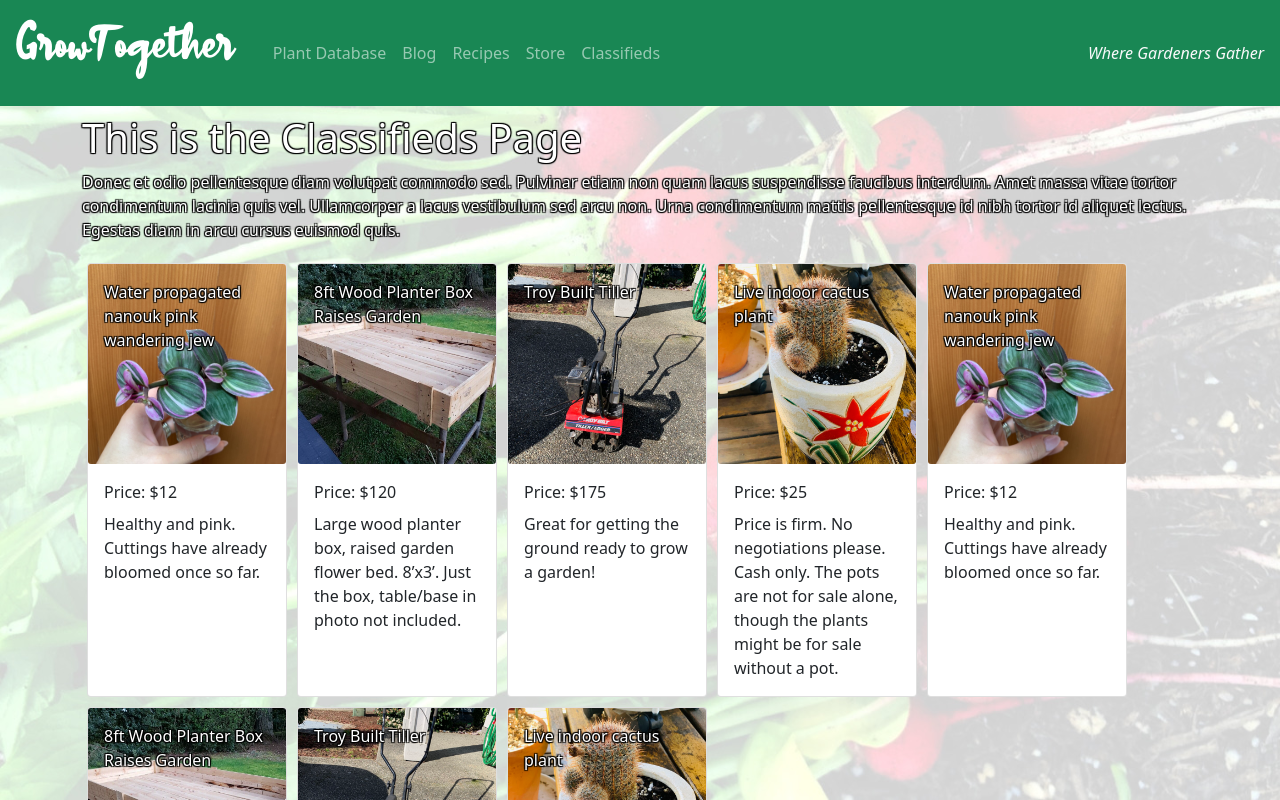
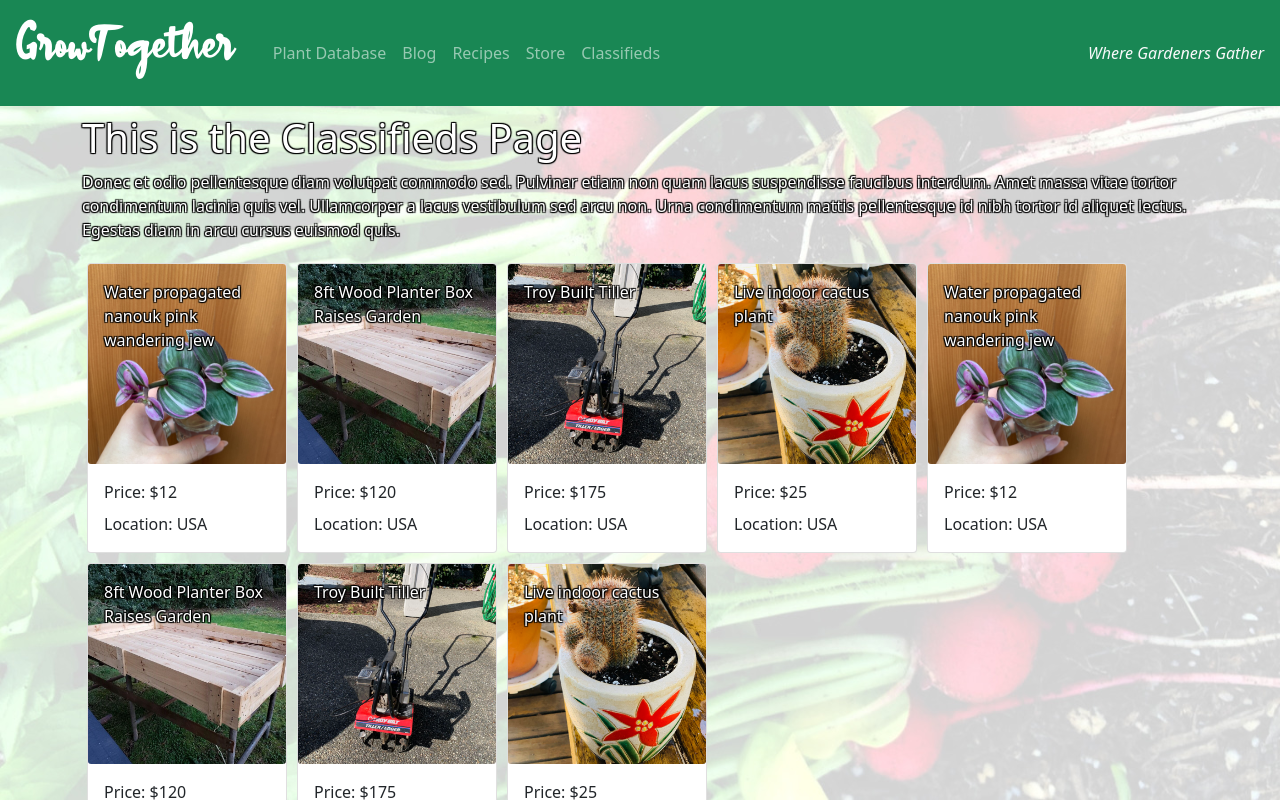
Before and after one commit to ericmtang/nc-garden-project, a React (Create React App) app: page /#/Classifieds in a window 1280 px wide. Shown: the top 800 px of the page. Built offline with nearby package versions, Linux system fonts and the light colour scheme.

Commit message:
cleanup commented code, css cleanup, router cleanup

```diff
--- a/public/index.html
+++ b/public/index.html
@@ -6,8 +6,8 @@
     <meta name="viewport" content="width=device-width, initial-scale=1" />
     <meta name="theme-color" content="#000000" />
     <meta
-      name="description"
-      content="Web site created using create-react-app"
+      name="Grow-Together"
+      content="A Community for Gardeners"
     />
     <link rel="apple-touch-icon" href="%PUBLIC_URL%/logo192.png" />
     <!--
@@ -24,7 +24,7 @@
       work correctly both with client-side routing and a non-root public URL.
       Learn how to configure a non-root public URL by running `npm run build`.
     -->
-    <title>React App</title>
+    <title>Grow Together</title>
   </head>
   <body>
     <noscript>You need to enable JavaScript to run this app.</noscript>
--- a/src/App.js
+++ b/src/App.js
@@ -13,46 +13,19 @@ import "./App.css";
 
 function App() {
   return (
-    <div style={{
-      // backgroundImage: `url(${background})`,
-      backgroundPosition: 'center',
-      backgroundSize: 'cover',
-      backgroundAttachment: 'fixed',
-      backgroundRepeat: 'no-repeat',
-      //minHeight: '100%',
-      minWidth: '500px'
-    }}>
+    <div>
       <HashRouter>
         <NavigationBar />
         <div className="container mt-2" style={{ marginTop: 40 }}>
           <Switch>
             <Route exact path="/" render={(props) => <Home />} />
-            <Route path="/Blog" render={(props) => <Blog />} />
-            <Route path="/Store/Detail" render={(props) => <StoreDetail />} />
-            <Route path="/Store" render={(props) => <Store />} />
-            <Route path="/Classifieds" render={(props) => <Classifieds />} />
-            <Route path="/Recipes" render={(props) => <Recipes />} />
-            <Route path="/PlantDB" render={(props) => <PlantDB />} />
-            <Route path="/Home" render={(props) => <Home />} />
-            {/*
-              <Home />
-            </Route>
-            <Route path="/Blog">
-              <Blog />
-            </Route>
-            <Route path="/Store">
-              <Store />
-            </Route>
-            <Route path="/Classifieds">
-              <Classifieds />
-            </Route>
-            <Route path="/Recipes">
-              <Recipes />
-            </Route>
-            <Route path="/PlantDB">
-              <PlantDB />
-            </Route>
-            */}
+            <Route path="/blog" render={(props) => <Blog />} />
+            <Route path="/store/detail" render={(props) => <StoreDetail />} />
+            <Route path="/store" render={(props) => <Store />} />
+            <Route path="/classifieds" render={(props) => <Classifieds />} />
+            <Route path="/recipes" render={(props) => <Recipes />} />
+            <Route path="/plantdb" render={(props) => <PlantDB />} />
+            <Route path="/home" render={(props) => <Home />} />
           </Switch>
         </div>
       </HashRouter>
--- /dev/null
+++ b/src/components/Classifieds.css
@@ -0,0 +1,17 @@
+.txtshadow {
+  color: white;
+  text-shadow: 1px 1px 1px #000000, -1px -1px 1px #000000, -1px 1px 1px #000000,
+    1px -1px 1px #000000;
+}
+
+.card-img {
+  width: 100%;
+  height: 200px;
+  object-fit: cover;
+}
+
+.modal-img {
+    width: 100%;
+    height: 350px;
+    object-fit: cover;
+}
--- a/src/components/Classifieds.js
+++ b/src/components/Classifieds.js
@@ -1,4 +1,4 @@
-import React from "react";
+import React, { useState } from "react";
 import {
   Card,
   CardImg,
@@ -6,38 +6,45 @@ import {
   CardText,
   CardBody,
   CardTitle,
-  CardGroup
+  Modal, ModalHeader, ModalBody, Form, Input, Label, FormGroup
 } from "reactstrap";
 import { CLASSIFIEDSDATA } from "../shared/classifiedsdata";
+import "./Classifieds.css";
 
 const Classifieds = (data) => {
-  const style1 = {
-    color: "white",
-    textShadow:
-      "1px 1px 1px #000000, -1px -1px 1px #000000, -1px 1px 1px #000000, 1px -1px 1px #000000",
-  };
-  const style2 = {
-    width: "100%",
-    height: "200px",
-    objectFit: "cover"
-  };
+  const [modalIsOpen, setModalIsOpen] = useState(false);
+  const [modalIndex, setModalIndex] = useState(0);
+  const toggleModal = () => {
+    setModalIsOpen(!modalIsOpen);
+  }
+  const setIndex = (i) => {
+    setModalIndex(i);
+  }
   const classifiedsList = CLASSIFIEDSDATA.map((datas) => {
     return (
-        <Card key={datas.id} style={{width:"200px", margin: "5px"}}>
-          <CardImg width="100%" style={style2} src={process.env.PUBLIC_URL + datas.image} alt-={datas.name} />
+      <React.Fragment >
+        <Card key={datas.id} style={{ width: "200px", margin: "5px" }} onClick={()=>{toggleModal(); setIndex(datas.id);}}>
+          <CardImg className="cardimg" src={process.env.PUBLIC_URL + datas.image} alt-={datas.name} />
           <CardImgOverlay>
-            <CardTitle style={style1}>{datas.name}</CardTitle>
+            <CardTitle className="txtshadow">{datas.name}</CardTitle>
           </CardImgOverlay>
           <CardBody>
             <CardTitle>Price: ${datas.price}</CardTitle>
-            <CardText >{datas.description}</CardText>
+            <CardText >Location: USA</CardText>
           </CardBody>
         </Card>
+        {/*
+        <Modal isOpen={modalIsOpen} toggle={toggleModal}>
+          <ModalHeader toggle={toggleModal}>{datas.name}</ModalHeader>
+          <ModalBody>{datas.description}</ModalBody>
+        </Modal>
+        */}
+      </React.Fragment>
     );
   });
   return (
-    <div >
-      <div className="row" style={style1}>
+    <React.Fragment >
+      <div className="row txtshadow">
         <h1 className="title is-1">This is the Classifieds Page</h1>
         <p>
           Donec et odio pellentesque diam volutpat commodo sed. Pulvinar etiam
@@ -52,7 +59,16 @@ const Classifieds = (data) => {
         {classifiedsList}
 
       </div>
-    </div>
+      <div>
+        <Modal isOpen={modalIsOpen} toggle={toggleModal}>
+          <ModalHeader toggle={toggleModal}>{CLASSIFIEDSDATA[modalIndex].name}</ModalHeader>
+          <ModalBody>
+            <img className="modal-img" src={process.env.PUBLIC_URL + CLASSIFIEDSDATA[modalIndex].image}></img>
+            {CLASSIFIEDSDATA[modalIndex].description}
+          </ModalBody>
+        </Modal>
+      </div>
+    </React.Fragment >
   );
 };
 
--- a/src/components/Store/StoreCard.js
+++ b/src/components/Store/StoreCard.js
@@ -11,7 +11,7 @@ const StoreCard = (props) => {
     const cardData = storeCardData.map(cardData => {
         return (<div className="col-lg-3 col-md-4 col-sm-6 text-center">
             <div className="boxhover">
-                <a href="/nc-garden-project#/Store/Detail">
+                <a href="/nc-garden-project#/store/detail">
                 <img className="imageContainer" src={cardData.image}></img>
                 </a>
                 <div className="overlay" onClick={toggle}>Quick View</div>
```
Also changed, not shown: public/manifest.json.
